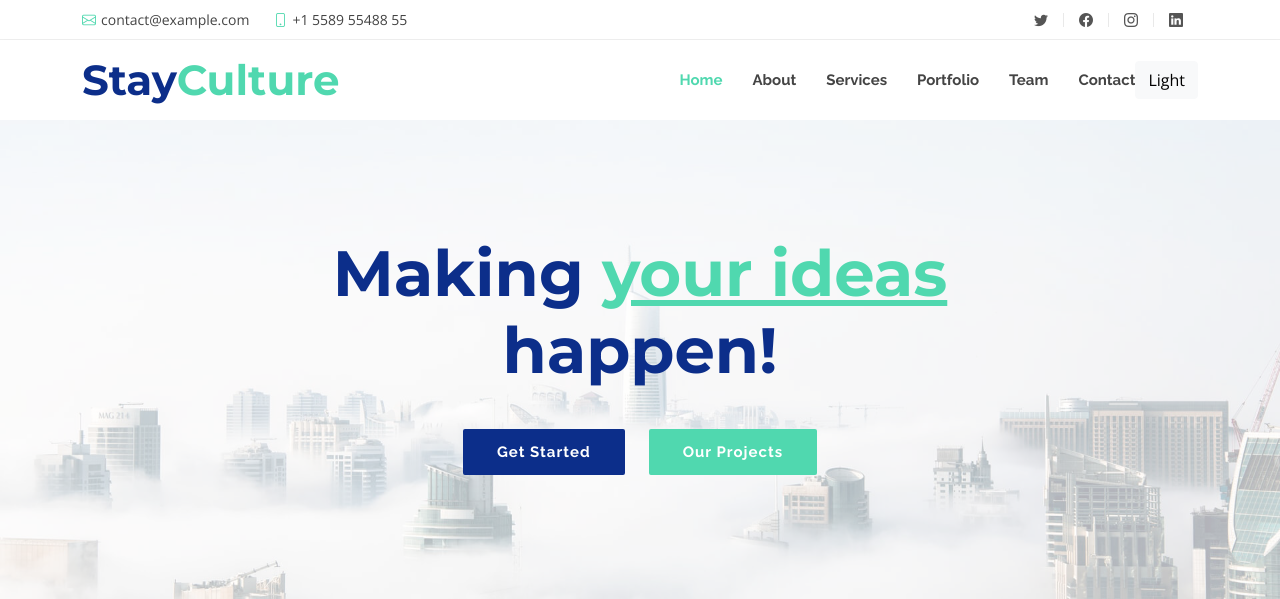
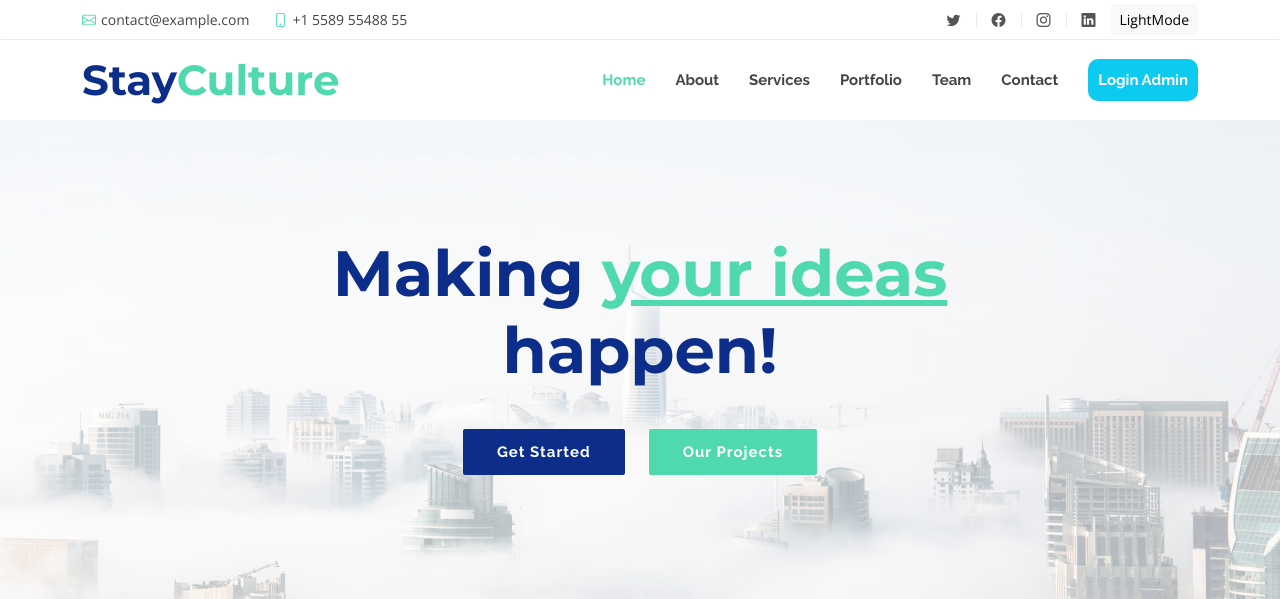
Before and after one commit to farlinahruljavier/cultureID, a PHP site: page / in a window 1280 px wide. Shown: the top 599 px of the page. Run offline with PHP 8.4, Linux system fonts and the light colour scheme.

Commit message:
add button

```diff
--- a/assets/css/style.css
+++ b/assets/css/style.css
@@ -182,7 +182,12 @@ h1, h2, h3, h4, h5, h6 {
   align-items: center;
 }
 
-
+#admin {
+  margin-left: 30px;
+  padding: 10px 10px 10px 10px;
+  border-radius: 10px;
+  color: white;
+}
 
 .navbar li {
   position: relative;
--- a/index.php
+++ b/index.php
@@ -49,6 +49,7 @@
         <a href="#" class="facebook"><i class="bi bi-facebook"></i></a>
         <a href="#" class="instagram"><i class="bi bi-instagram"></i></a>
         <a href="#" class="linkedin"><i class="bi bi-linkedin"></i></i></a>
+        <button type="button" class="btn btn-light btn-sm">LightMode</button>
       </div>
     </div>
   </section><!-- End Top Bar-->
@@ -71,8 +72,7 @@
           <li><a class="nav-link scrollto " href="#portfolio">Portfolio</a></li>
           <li><a class="nav-link scrollto" href="#team">Team</a></li>
           <li><a class="nav-link scrollto" href="#contact">Contact</a></li>
-          <li><button type="button" class="btn btn-light">Light</button></li>
-
+          <li><a class="nav-link scrollto bg-info" id="admin" href="#admin">Login Admin</a></li>
         </ul>
         <i class="bi bi-list mobile-nav-toggle"></i>
       </nav><!-- .navbar -->
@@ -422,7 +422,7 @@
           <h2>Our Team</h2>
         </div>
         <div class="row">
-          <div class="col-lg-3 col-md-6">
+          <div class="col-lg col-md-6">
             <div class="member">
               <div class="pic"><img src="assets/img/team-1.jpg" alt=""></div>
               <div class="details">
@@ -438,7 +438,7 @@
             </div>
           </div>
 
-          <div class="col-lg-3 col-md-6">
+          <div class="col-lg col-md-6">
             <div class="member">
               <div class="pic"><img src="assets/img/team-2.jpg" alt=""></div>
               <div class="details">
@@ -454,28 +454,12 @@
             </div>
           </div>
 
-          <div class="col-lg-3 col-md-6">
+          <div class="col-lg col-md-6">
             <div class="member">
               <div class="pic"><img src="assets/img/team-3.jpg" alt=""></div>
               <div class="details">
                 <h4>William Anderson</h4>
                 <span>CTO</span>
-                <div class="social">
-                  <a href=""><i class="bi bi-twitter"></i></a>
-                  <a href=""><i class="bi bi-facebook"></i></a>
-                  <a href=""><i class="bi bi-instagram"></i></a>
-                  <a href=""><i class="bi bi-linkedin"></i></a>
-                </div>
-              </div>
-            </div>
-          </div>
-
-          <div class="col-lg-3 col-md-6">
-            <div class="member">
-              <div class="pic"><img src="assets/img/team-4.jpg" alt=""></div>
-              <div class="details">
-                <h4>Amanda Jepson</h4>
-                <span>Accountant</span>
                 <div class="social">
                   <a href=""><i class="bi bi-twitter"></i></a>
                   <a href=""><i class="bi bi-facebook"></i></a>
@@ -525,10 +509,6 @@
           </div>
 
         </div>
-      </div>
-
-      <div class="container mb-4">
-        <iframe src="https://www.google.com/maps/embed?pb=!1m18!1m12!1m3!1d22864.11283411948!2d-73.96468908098944!3d40.630720240038435!2m3!1f0!2f0!3f0!3m2!1i1024!2i768!4f13.1!3m3!1m2!1s0x89c24fa5d33f083b%3A0xc80b8f06e177fe62!2sNew+York%2C+NY%2C+USA!5e0!3m2!1sen!2sbg!4v1540447494452" width="100%" height="380" frameborder="0" style="border:0" allowfullscreen></iframe>
       </div>
 
       <div class="container">
```
